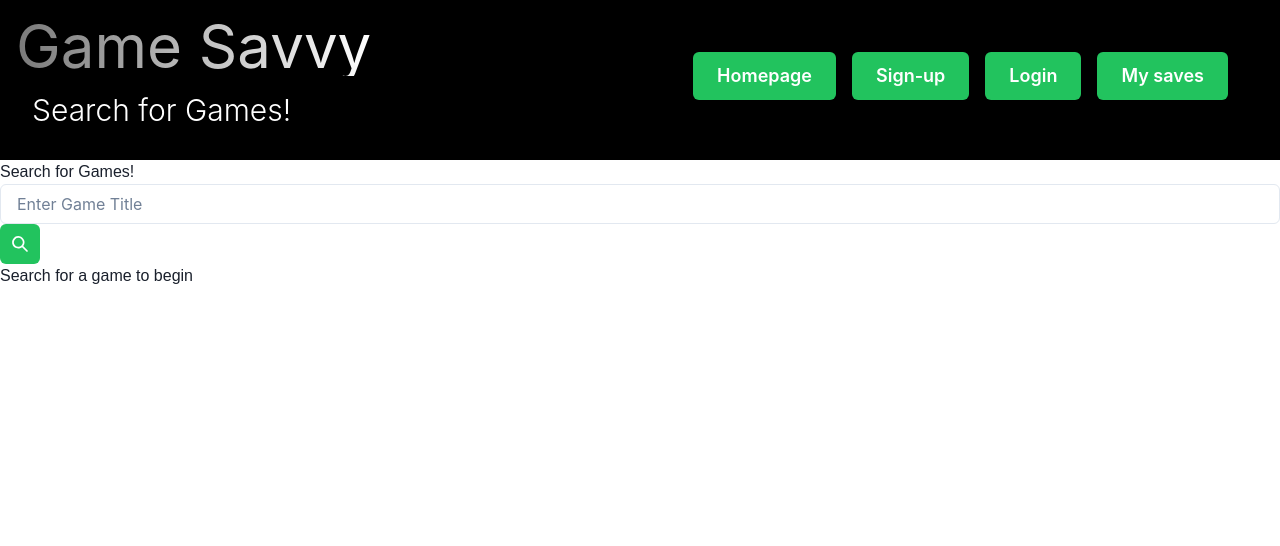
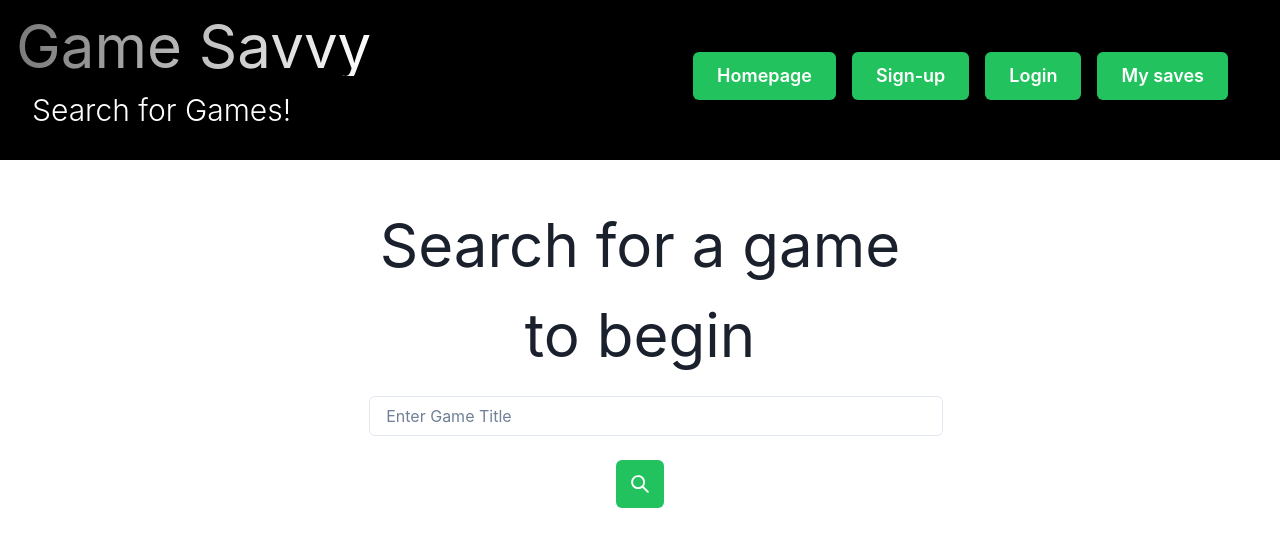
Before and after one commit to Austinma1010/gameSavvy, a React (Vite) app in the folder client/: page / in a window 1280 px wide. Shown: the top 546 px of the page. Built offline with nearby package versions, Linux system fonts and the light colour scheme.

Commit message:
fixed search layout

```diff
--- a/client/src/pages/Search.jsx
+++ b/client/src/pages/Search.jsx
@@ -1,7 +1,7 @@
 
 import { useState, useEffect } from 'react';
 
-import { Card, CardHeader, CardBody, CardFooter, SimpleGrid, IconButton, Input, Box, Stack, Heading, Divider, ButtonGroup, Button, Image, Text, Link  } from '@chakra-ui/react'
+import { Card, CardBody, CardFooter,IconButton, Input, Flex, Box, Heading, Spacer, ButtonGroup, Button, Image, Text, Container } from '@chakra-ui/react'
 // import chakra ui design elements
 
 
@@ -77,72 +77,94 @@ const SearchGames = (props) => {
 
     return (
           <>
-        <div>
-            <h2>Search for Games!</h2>
+   <Flex p='5' m='5'>
+        <Container direction={{ base: 'column', sm: 'row' }} overflow='hidden' align='center'  >
+           <Box  flex='1' w='100%'>
+            <Text  fontSize='6xl' >Search for a game to begin</Text>
+
             <form onSubmit={handleFormSubmit}>
-                <Input
+                <Input m='4'
                 placeholder='Enter Game Title'
                 name='searchInput'
                 value={searchInput}
                 onChange={(e) => setSearchInput(e.target.value)}
                 />
-                <IconButton
+                <IconButton m='2'
                 type='submit'
                 colorScheme='whatsapp'
+                size='lg'
                 aria-label='Search database'
                 icon={<SearchIcon />}
                 />
             </form>
-        </div>
+
+            </Box>
+
+
+        <Box >
             <div>
-            <h2 className='pt-5'>
+                <Text m='4' fontSize='3xl' align="center" >
                     {searchedGames.length
                     ? `Viewing ${searchedGames.length} results:`
-             : 'Search for a game to begin'}
-            </h2>
+                    : ''}
+                </Text>
             <div>
+
+
             {searchedGames.map((game) => {
+
             return (
 
                 <div key={game.gameId}>
-                          <Card maxW='sm'>
-                           <CardBody>
+                <Card direction={{ base: 'column', sm: 'row' }} overflow='hidden' align='center'>
+
+                    <CardBody align="center">
+
                         <Image
+                            objectFit='cover'
                             src={game.gameImg}
                             alt='Green double couch with wooden legs'
                             borderRadius='lg'
                             />
-                          <Stack mt='6' spacing='3'>
-                           <Heading size='md'>{game.title}</Heading>
 
-                           <Text color='blue.600' fontSize='2xl'>
+                        <Heading size='lg'>{game.title}</Heading>
+
+                        <Text color='red' fontSize='2xl'>
                             Lowest Price: {game.deal}
                         </Text>
-                          </Stack>
+
                     </CardBody>
-                           <Divider />
-                           <CardFooter>
+
+                    <CardFooter >
+
                         <ButtonGroup spacing='2'>
-                           <Button onClick={() => handleSaveGame(game.title)} variant='solid' colorScheme='blue'>
+
+                            <Button onClick={() => handleSaveGame(game.title)} variant='solid' colorScheme='whatsapp' size='md' _hover={{ bg: 'gray.400', }}>
                                 Track
                             </Button>
 
-                          <Button onClick={() => swapPage(game.dealId)}>
+                            <Button onClick={() => swapPage(game.dealId)} colorScheme='whatsapp' size='md' _hover={{ bg: 'gray.400', }} >
                                 Checkout deal
                             </Button>
+
                         </ButtonGroup>
+
                     </CardFooter>
+
                 </Card>
-
 
                 </div>
                     )
                 })}
             </div>
         </div>
+        </Box>
+    </Container>
+    </Flex>
         </>
     )
 }
 
 
 export default SearchGames;
+// export as
```
Lines whose indentation alone changed are shown as unchanged.
